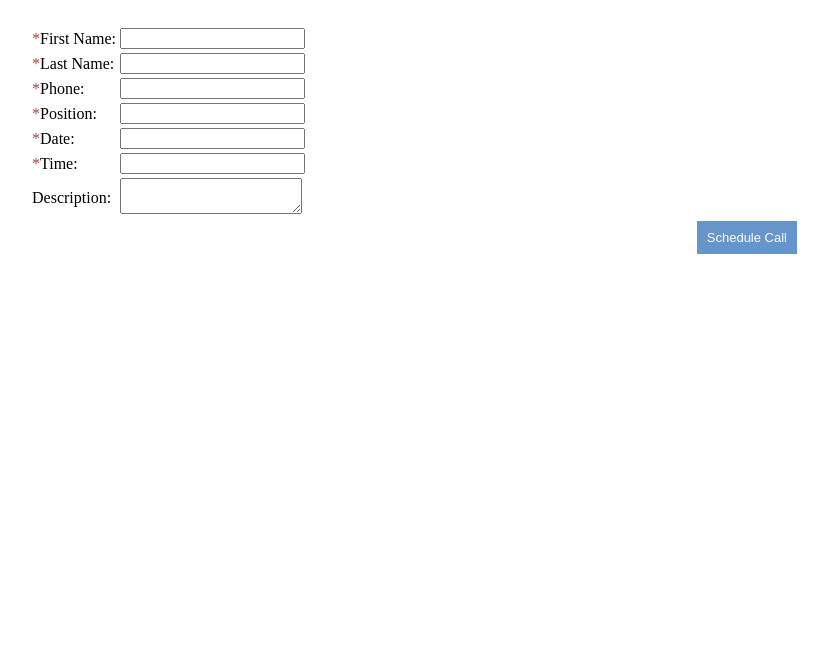
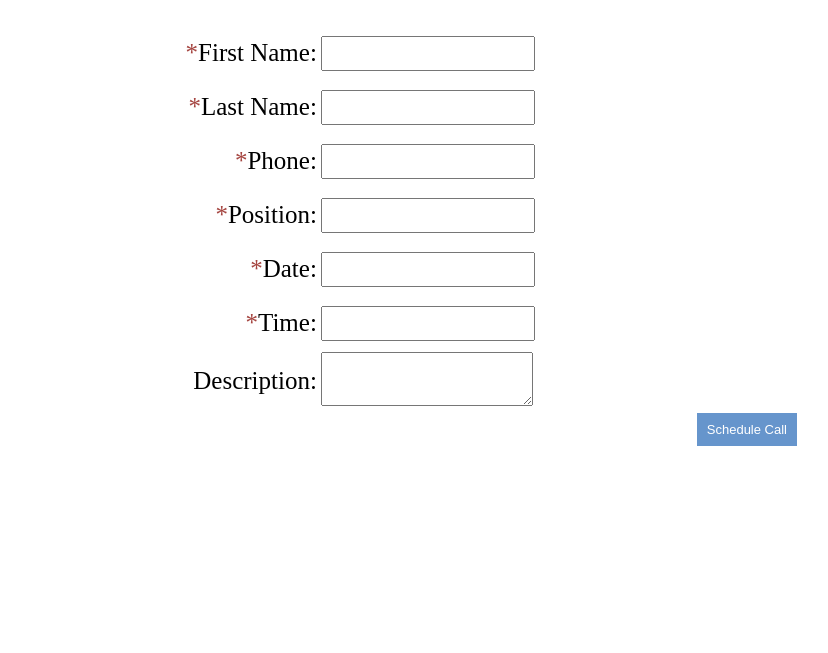
Before and after one commit to evanjhopkins/TeleSked, a Flask app: page /schedule in a window 1280 px wide. Shown: the part 38-691 px from the top of the page, without its empty margins (227-1055 px from the left). Run offline with Flask 2, Linux system fonts and the light colour scheme; some libraries are stand-ins or nearby versions.

Commit message:
styling add call page

```diff
--- a/static/css/schedule.css
+++ b/static/css/schedule.css
@@ -4,3 +4,16 @@
 .new_call{
   float: right;
 }
+
+#addcall{
+  margin-left: 20%;
+}
+.field_title{
+  height: 50px;
+  font-size: 25px;
+}
+.field_input{
+  width: 200px;
+  font-size: 18px;
+  padding: 5px;
+}
--- a/templates/schedule.html
+++ b/templates/schedule.html
@@ -15,13 +15,13 @@
 {% block content %}
   <form id="addcall">
     <table>
-      <tr><td><span class="req">*</span>First Name:</td><td><input name="fname" type="text" /></td></tr>
-      <tr><td><span class="req">*</span>Last Name:</td><td><input name="lname" type="text" /></td></tr>
-      <tr><td><span class="req">*</span>Phone:</td><td><input name="phone" type="text" /></td></tr>
-      <tr><td><span class="req">*</span>Position:</td><td><input name="position" type="text" /></td></tr>
-      <tr><td><span class="req">*</span>Date:</td><td><input name="date" type="text" class="date start" /></td></tr>
-      <tr><td><span class="req">*</span>Time:</td><td><input name="time" type="text" class="time start" /></td></tr>
-      <tr><td>Description:</td><td><textarea name="description"></textarea></td></tr>
+      <tr><td class="field_title" align="right"><span class="req">*</span>First Name:</td><td><input class="field_input" name="fname" type="text" /></td></tr>
+      <tr><td class="field_title" align="right"><span class="req">*</span>Last Name:</td><td><input class="field_input" name="lname" type="text" /></td></tr>
+      <tr><td class="field_title" align="right"><span class="req">*</span>Phone:</td><td><input class="field_input" name="phone" type="text" /></td></tr>
+      <tr><td class="field_title" align="right"><span class="req">*</span>Position:</td><td><input class="field_input" name="position" type="text" /></td></tr>
+      <tr><td class="field_title" align="right"><span class="req">*</span>Date:</td><td><input class="field_input" name="date" type="text" class="date start" /></td></tr>
+      <tr><td class="field_title" align="right"><span class="req">*</span>Time:</td><td><input class="field_input" name="time" type="text" class="time start" /></td></tr>
+      <tr><td class="field_title" align="right">Description:</td><td><textarea class="field_input" name="description"></textarea></td></tr>
     </table>
     <button class="new_call">Schedule Call</button>
   </form>
```
